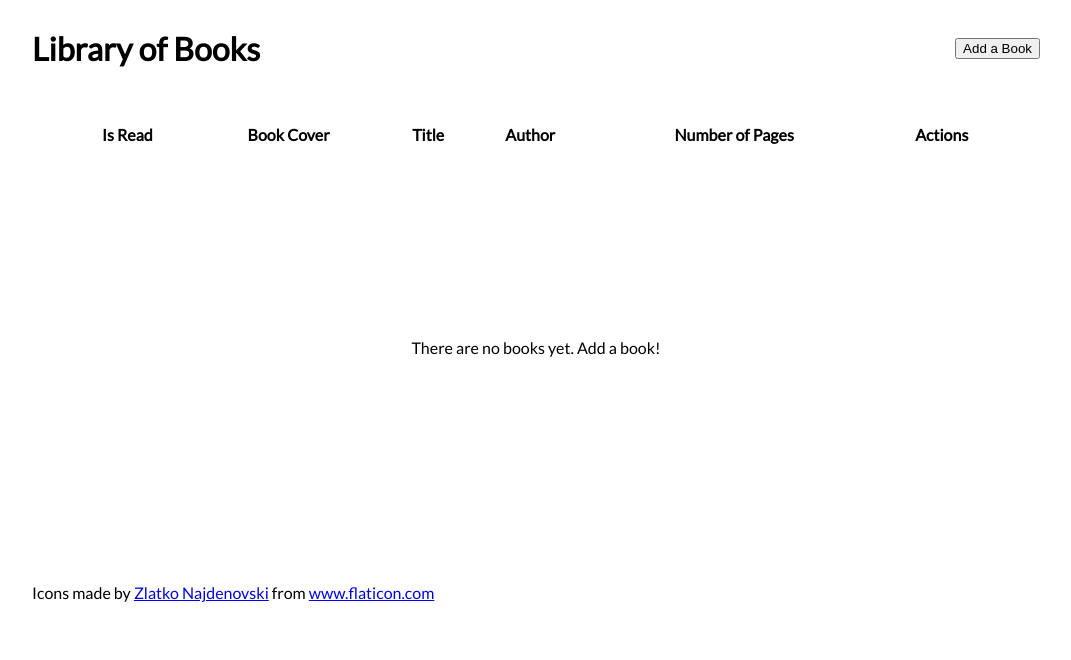
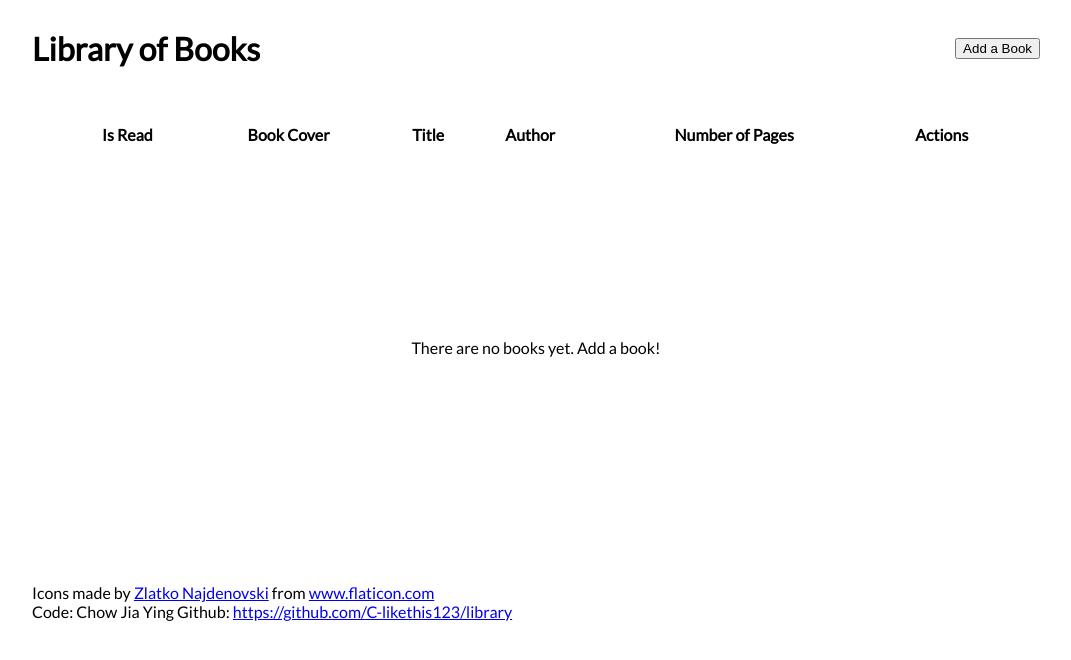
Before and after one commit to C-likethis123/library, a plain HTML site: page index.html in a window 1280 px wide. Shown: the whole page, without its empty margins (104-1175 px from the left). Drawn offline with Linux system fonts and the light colour scheme.

Commit message:
Add a Github

```diff
--- a/index.html
+++ b/index.html
@@ -57,5 +57,9 @@
 <script src="scripts/index.js"></script>
 <footer>
   <div>Icons made by <a href="https://www.flaticon.com/authors/zlatko-najdenovski" title="Zlatko Najdenovski">Zlatko Najdenovski</a> from <a href="https://www.flaticon.com/" title="Flaticon">www.flaticon.com</a></div>
+  <div>
+    Code: Chow Jia Ying
+    Github: <a href="https://github.com/C-likethis123/library">https://github.com/C-likethis123/library</a>
+  </div>
 </footer>
 </html>
```
